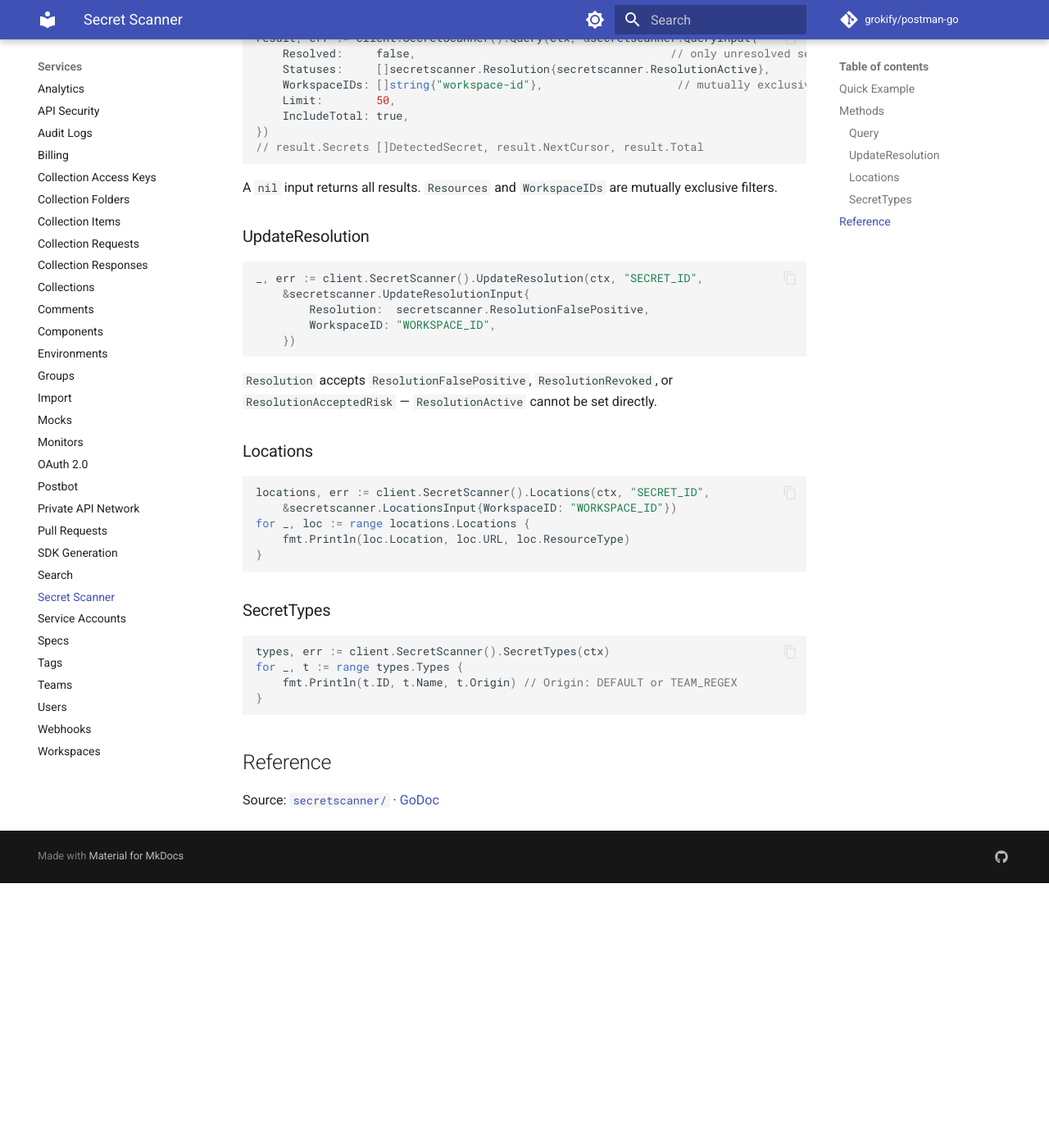
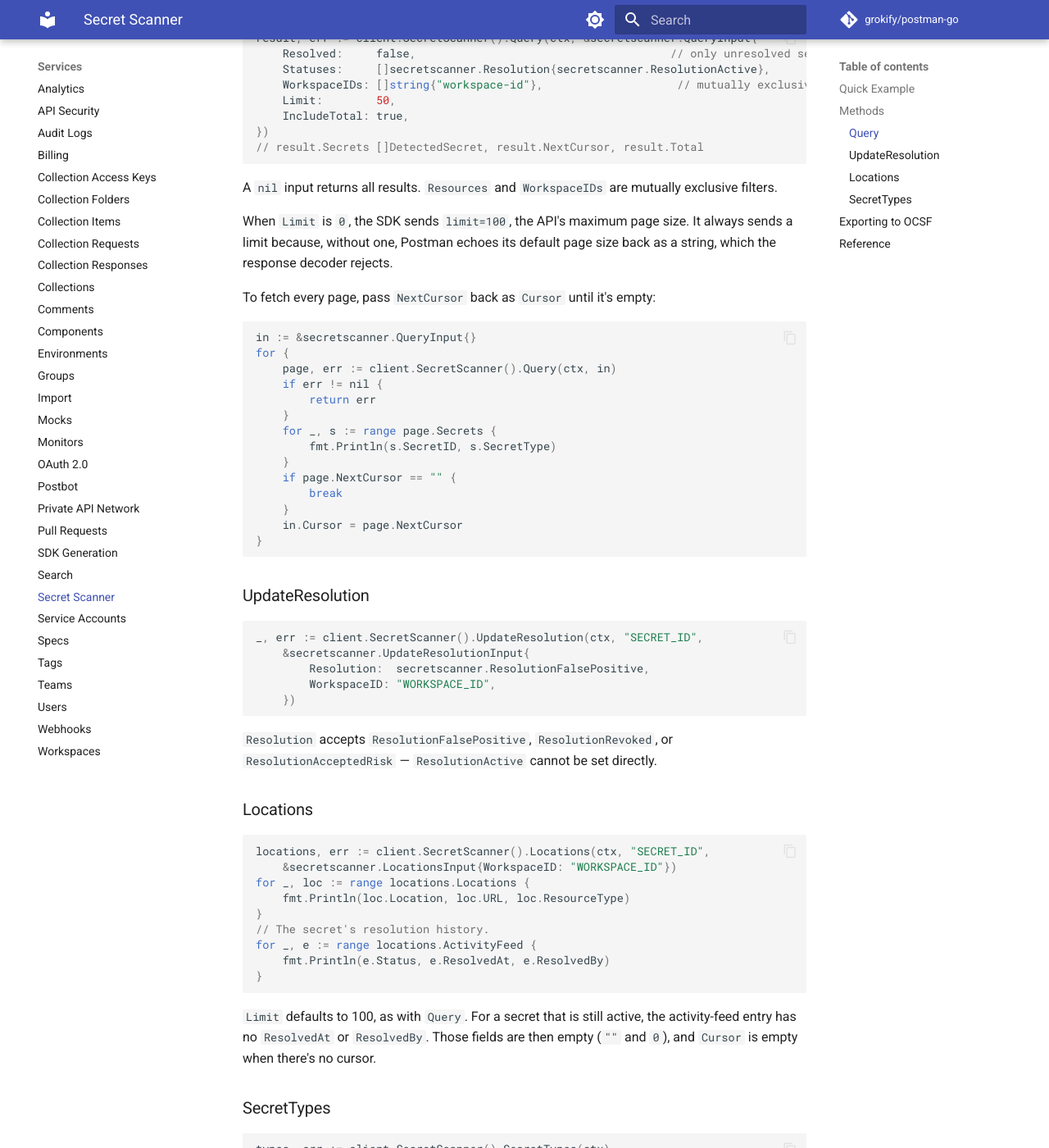
Before and after one commit to grokify/postman-go, an MkDocs documentation site: the page built from docs/services/secretscanner.md, in a window 1280 px wide and 1400 px high, scrolled down 1383 px. Shown: the whole window at 82% size. Built offline with MkDocs 1.6.1 and Material for MkDocs 9.7.7, drawn with Linux system fonts in a browser that asks for light colours; comment, search, counter and statistics services are not loaded; before the commit the page ends 2460 px from its top, so only the background shows below that; some of the changed text lies outside the part shown.

Commit message:
docs: document default page limit, float64 usage, and spec overrides
Describe the Secret Scanner default limit and pagination, null
activity-feed fields, and float64 metered operation values. Raise the
documented minimum Go version to 1.26 to match go.mod, and document the
generator's FLOAT_FIELDS and NULLABLE_FIELDS overrides.

Co-Authored-By: Claude Opus 5.5 <noreply@anthropic.com>

````diff
--- a/docs/services/secretscanner.md
+++ b/docs/services/secretscanner.md
@@ -59,6 +59,29 @@ result, err := client.SecretScanner().Query(ctx, &secretscanner.QueryInput{
 A `nil` input returns all results. `Resources` and `WorkspaceIDs` are
 mutually exclusive filters.
 
+When `Limit` is `0`, the SDK sends `limit=100`, the API's maximum page size.
+It always sends a limit because, without one, Postman echoes its default page
+size back as a string, which the response decoder rejects.
+
+To fetch every page, pass `NextCursor` back as `Cursor` until it's empty:
+
+```go
+in := &secretscanner.QueryInput{}
+for {
+	page, err := client.SecretScanner().Query(ctx, in)
+	if err != nil {
+		return err
+	}
+	for _, s := range page.Secrets {
+		fmt.Println(s.SecretID, s.SecretType)
+	}
+	if page.NextCursor == "" {
+		break
+	}
+	in.Cursor = page.NextCursor
+}
+```
+
 ### UpdateResolution
 
 ```go
@@ -80,7 +103,15 @@ locations, err := client.SecretScanner().Locations(ctx, "SECRET_ID",
 for _, loc := range locations.Locations {
 	fmt.Println(loc.Location, loc.URL, loc.ResourceType)
 }
+// The secret's resolution history.
+for _, e := range locations.ActivityFeed {
+	fmt.Println(e.Status, e.ResolvedAt, e.ResolvedBy)
+}
 ```
+
+`Limit` defaults to 100, as with `Query`. For a secret that is still active,
+the activity-feed entry has no `ResolvedAt` or `ResolvedBy`. Those fields are
+then empty (`""` and `0`), and `Cursor` is empty when there's no cursor.
 
 ### SecretTypes
 
@@ -91,6 +122,12 @@ for _, t := range types.Types {
 }
 ```
 
+## Exporting to OCSF
+
+To send findings to a SIEM or data lake, convert them to OCSF Detection
+Finding events with the `ocsf` package — see
+[Exporting Findings to OCSF](../guides/ocsf.md).
+
 ## Reference
 
 Source: [`secretscanner/`](https://github.com/grokify/postman-go/tree/main/secretscanner) ·
````
Also changed, not shown: docs/getting-started/installation.md (+1 -1 lines), docs/services/users.md (+4 -0 lines), scripts/gen-openapi/README.md (+12 -1 lines).
